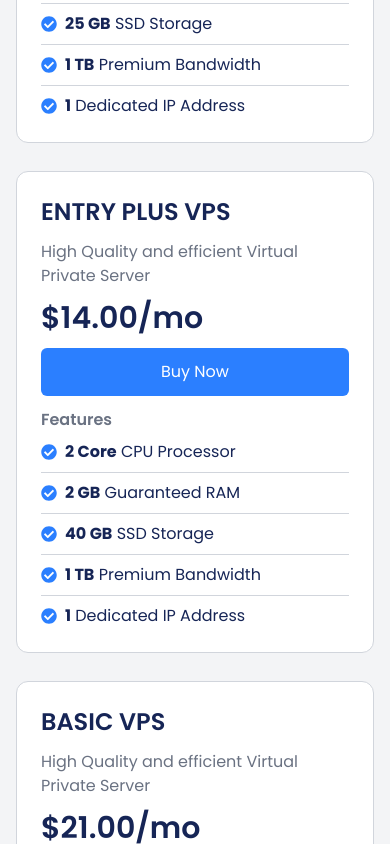
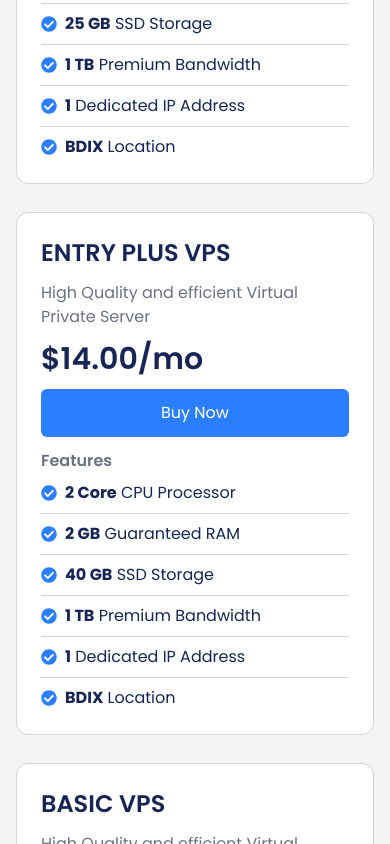
Before and after one commit to LitanMolla/web-hosting, a React (Vite) app: page /LinuxVpsHosting in a window 390 px wide. Shown: the part 2080-2924 px from the top of the page. Built offline with nearby package versions, Linux system fonts and the light colour scheme.

Commit message:
nav up mobile

```diff
--- a/src/components/Navbar.jsx
+++ b/src/components/Navbar.jsx
@@ -85,7 +85,7 @@ const Navbar = () => {
                 <DropdownMenu
                   title="VPS Hosting"
                   items={[
-                    { label: 'Linux VPS Hosting', href: '/' },
+                    { label: 'Linux VPS Hosting', href: 'LinuxVpsHosting' },
                     { label: 'Windows VPS Hosting', href: '/' },
                     { label: 'cPanel VPS Hosting', href: '/' },
                   ]}
--- a/src/components/VPSCard.jsx
+++ b/src/components/VPSCard.jsx
@@ -1,7 +1,7 @@
 import { Link } from 'react-router-dom'
 import { FaCheckCircle } from "react-icons/fa";
 
-const VPSCard = ({ name, price, core, storage, bandwidth, ram, to, ip }) => {
+const VPSCard = ({ name, price, core, storage, bandwidth, ram, to, ip , location}) => {
     return (
         <>
             <div className="max-w-full rounded-xl border border-gray-300 hover:shadow-lg hover:shadow-gray-300 py-6 px-6 duration-300 bg-white space-y-3 relative">
@@ -51,6 +51,12 @@ const VPSCard = ({ name, price, core, storage, bandwidth, ram, to, ip }) => {
                         <FaCheckCircle className='text-blue-500 ' />
                         <p className='text-blue-950'><b>{ip}</b> Dedicated IP Address</p>
                     </div>
+                    <div className="border-b border-b-gray-300"></div>
+
+                    <div className="text-base flex items-center gap-2">
+                        <FaCheckCircle className='text-blue-500 ' />
+                        <p className='text-blue-950'><b>{location}</b> Location</p>
+                    </div>
 
                 </div>
             </div>
--- a/src/components/VPSSection.jsx
+++ b/src/components/VPSSection.jsx
@@ -15,6 +15,7 @@ const VPSSection = () => {
             storage: '25 GB',
             bandwidth: '1 TB',
             ip: '1',
+            location: 'BDIX',
             to: '/'
         },
         {
@@ -28,6 +29,7 @@ const VPSSection = () => {
             storage: '40 GB',
             bandwidth: '1 TB',
             ip: '1',
+            location: 'BDIX',
             to: '/'
         },
         {
@@ -41,6 +43,7 @@ const VPSSection = () => {
             storage: '75 GB',
             bandwidth: '2 TB',
             ip: '1',
+            location: 'BDIX',
             to: '/'
         },
         {
@@ -54,6 +57,7 @@ const VPSSection = () => {
             storage: '150 GB',
             bandwidth: '3 TB',
             ip: '2',
+            location: 'BDIX',
             to: '/'
         },
     ]
@@ -85,6 +89,7 @@ const VPSSection = () => {
                                         bandwidth={item.bandwidth}
                                         ip={item.ip}
                                         to={item.to}
+                                        location={item.location}
                                         key={index}
                                     />
                                 ))
```
